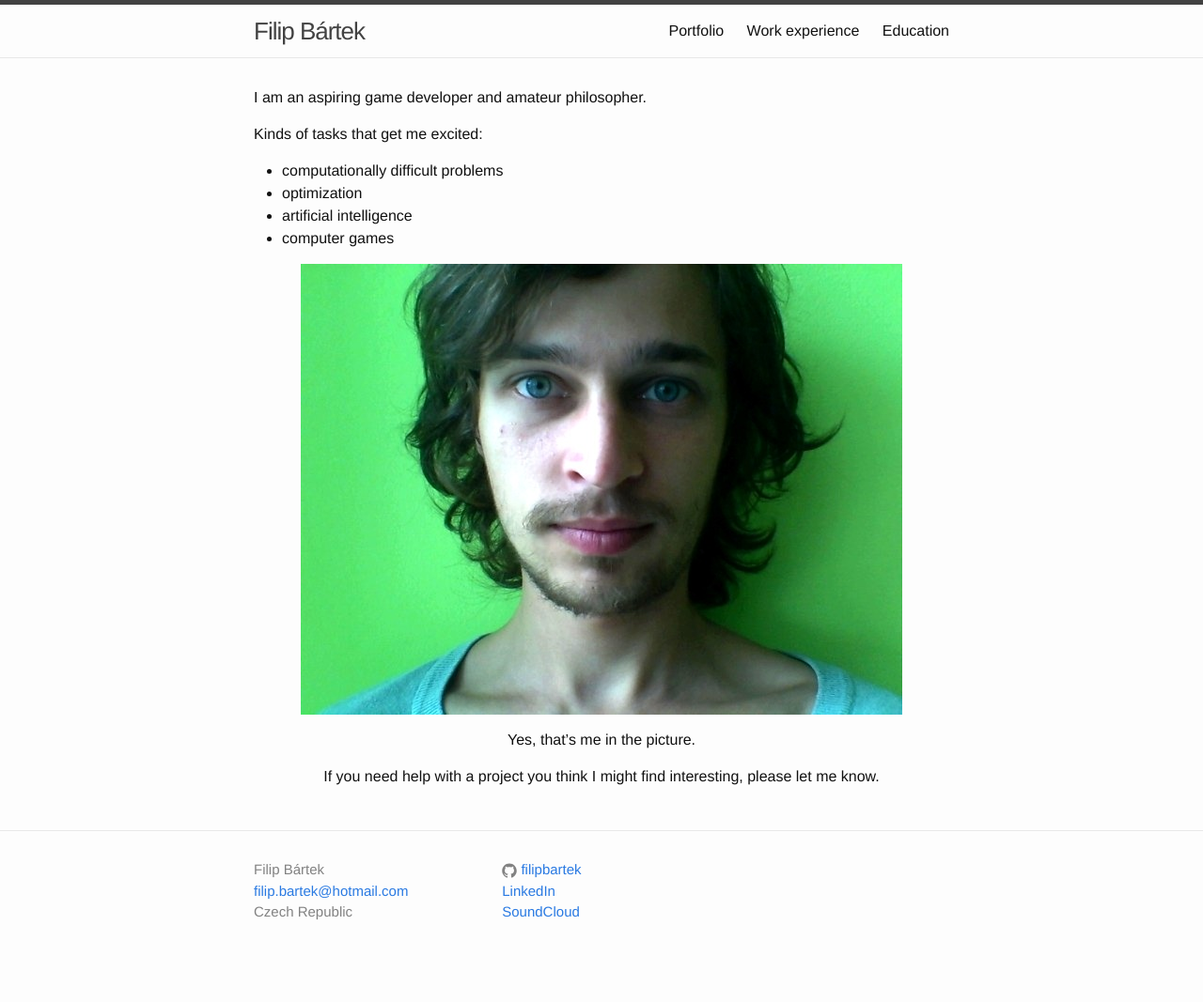
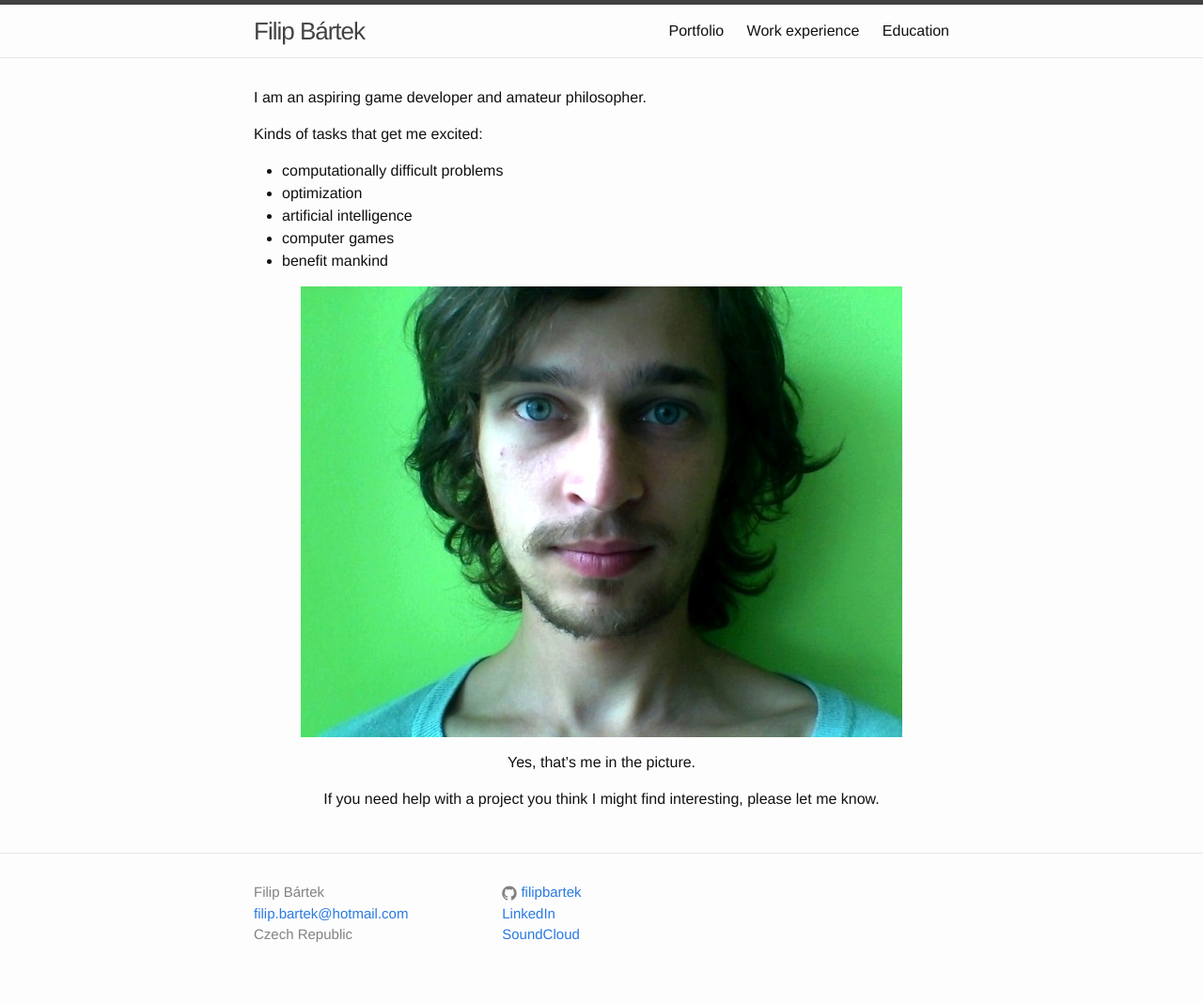
Before and after one commit to filipbartek/filipbartek.github.io, a Jekyll site: the page built from index.md, in a window 1280 px wide. Shown: the whole page at 94% size. Built offline with Jekyll 4.4.1, drawn with Linux system fonts in a browser that asks for light colours; before the commit the page ends 1043 px from its top, so only the background shows below that.

Commit message:
index: Add "benefit mankind"

```diff
--- a/index.md
+++ b/index.md
@@ -10,6 +10,7 @@ Kinds of tasks that get me excited:
 * optimization
 * artificial intelligence
 * computer games
+* benefit mankind
 
 {:.center}
 ![My photo](/assets/face.jpg)
```
